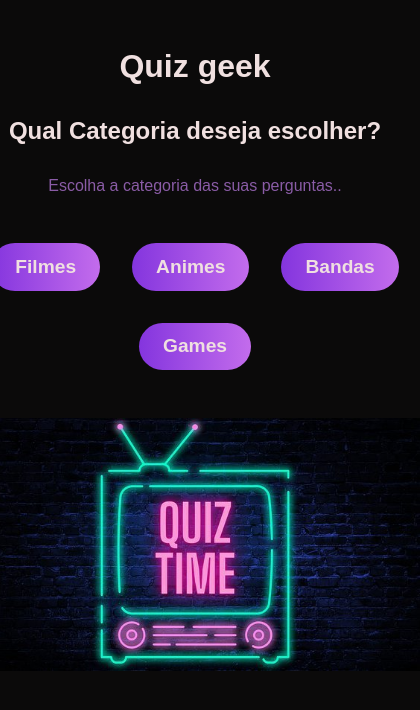
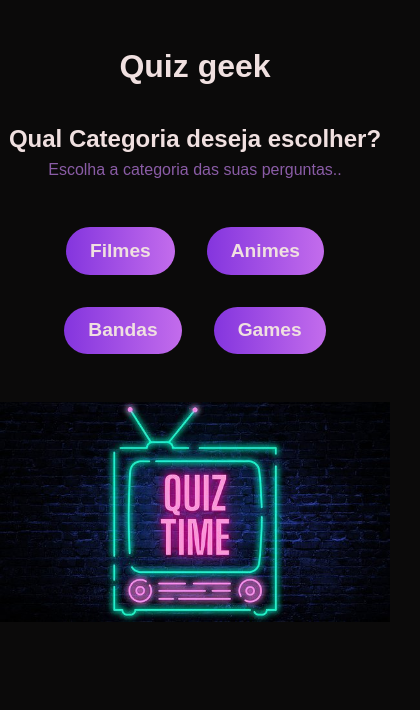
Before and after one commit to KaiqueBifulgo/Projeto_Quiz-react, a React (Vite) app in the folder quiz-geek/: page / in a window 390 px wide. Both pictures are taken after a click on the button "Start". Shown: the top 710 px of the page, 420 px wide, since content can reach past the window. Built offline with nearby package versions, Linux system fonts and the light colour scheme.

Commit message:
Responsivo e Ajustes

```diff
--- a/quiz-geek/src/components/GameOver.css
+++ b/quiz-geek/src/components/GameOver.css
@@ -17,5 +17,14 @@
 #end-Image{
     margin: 2rem;
     height: 280px;
-    margin-bottom: 10rerm;
+    margin-bottom: 2rem;
 }
+
+@media (max-width: 768px) {
+
+    #game-over button {
+        width: 200px;
+        margin: 0 auto;
+        margin-bottom: 1.8rem;
+    }
+}
--- a/quiz-geek/src/components/PickCategory.css
+++ b/quiz-geek/src/components/PickCategory.css
@@ -22,3 +22,19 @@
 #category button {
     margin: 1rem;
 }
+
+/* RESPONSIVO */
+@media (max-width: 768px) {
+
+    #category {
+        max-width: 100%;
+    }
+
+    #category h2 {
+        margin: 0.5rem;
+    }
+
+    #category img {
+        max-width: 100%;
+    }
+}
--- a/quiz-geek/src/components/Question.css
+++ b/quiz-geek/src/components/Question.css
@@ -18,3 +18,17 @@
     border: 1.5px solid #f8f1f1;
     margin: 1rem;
 }
+
+
+/* RESPONSIVO */
+@media (max-width: 768px) {
+
+    #question {
+        max-width: 300px;
+    }
+
+    #question button {
+    margin: 0.5rem;
+    }
+
+}
```
Also changed, not shown: quiz-geek/src/components/Welcome.css (line endings or trailing spaces).
